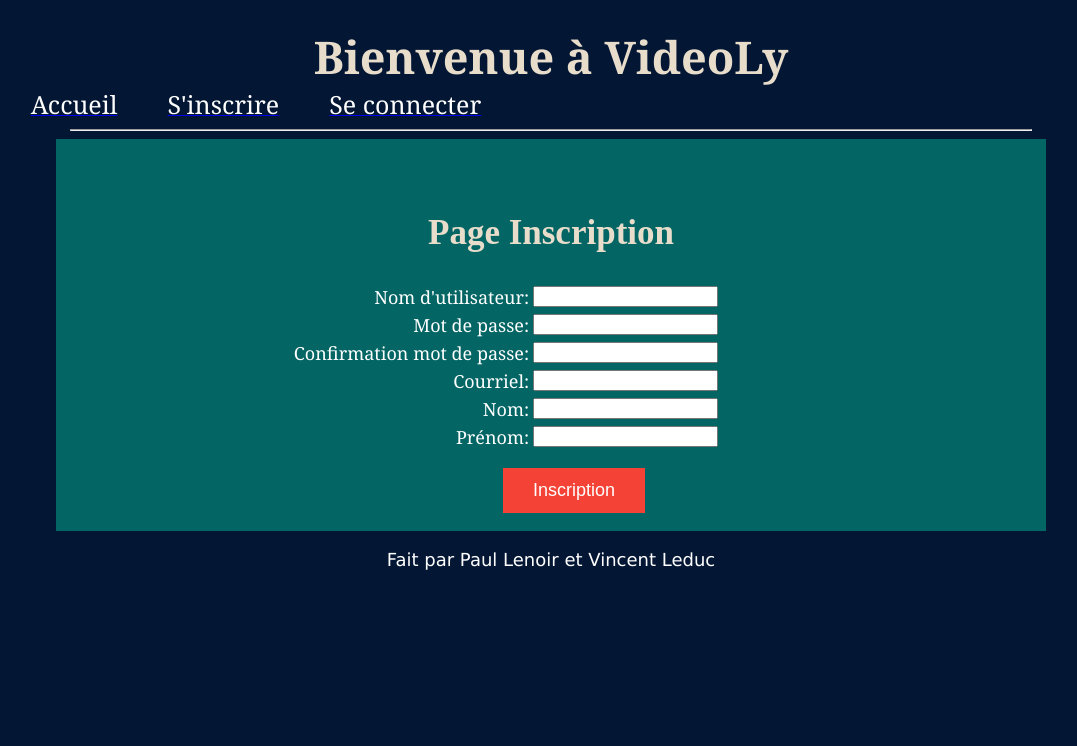
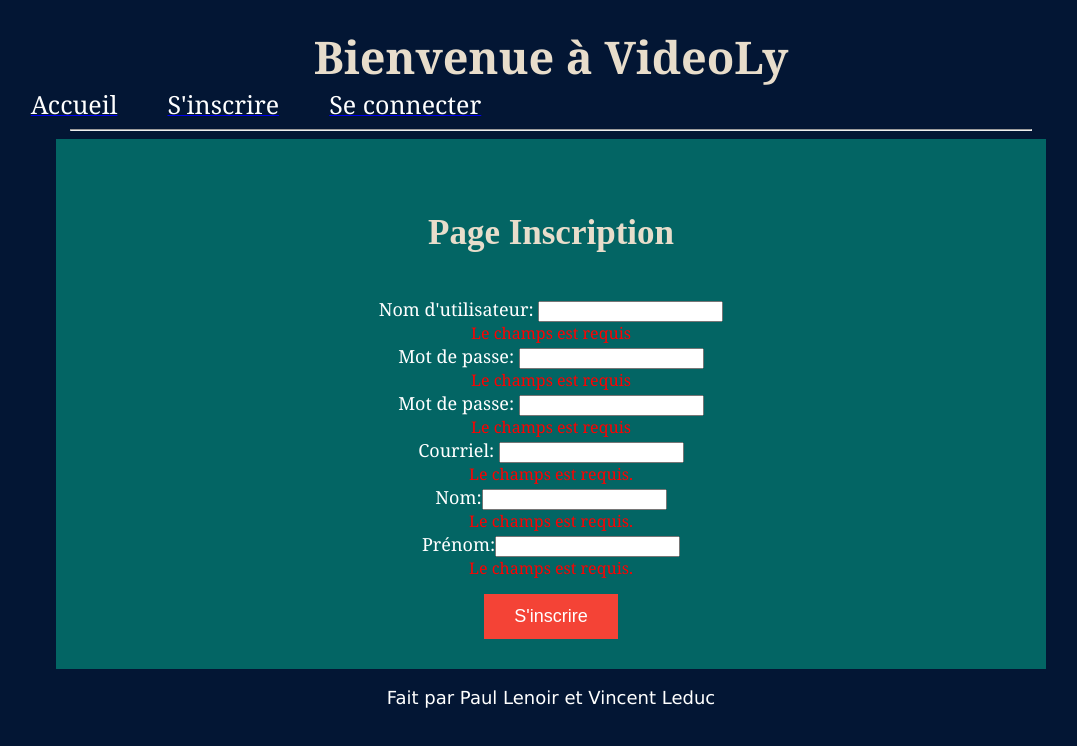
Before and after one commit to paullenoir/TP2-part-2, a Vue app: page /signup in a window 1280 px wide. Shown: the top 746 px of the page, without its empty margins (89-1166 px from the left). Built offline with nearby package versions, Linux system fonts and the light colour scheme.

Commit message:
validation sign up

```diff
--- a/src/App.vue
+++ b/src/App.vue
@@ -245,7 +245,7 @@
   }
 
                                       /* SIGN UP */ /* LOG IN */
-  #inscriptionPage, #connectionSection{
+  #inscriptionPage, #connectionSection, #inscriptionSection{
     background-color: rgb(3,101,100);
     padding: 15px;
     width:75%;
@@ -275,13 +275,13 @@
   }
 
                               /* LOG IN */
-  #connectionSection label{
+  #connectionSection label, #inscriptionSection label{
     color: white;
     font-family: Cambria, Cochin, Georgia, Times, 'Times New Roman', serif;
     font-size: 18px;
   }
 
-  #connectionSection .error{
+  #connectionSection .error, #inscriptionSection .error{
     color:red;
     font-size: 16px;
     font-family: Cambria, Cochin, Georgia, Times, 'Times New Roman', serif;
--- a/src/views/SignUp.vue
+++ b/src/views/SignUp.vue
@@ -1,122 +1,87 @@
 <template>
     <div id="inscriptionPage">
         <h2>Page Inscription</h2>
-        <form id="app" @submit="onSubmit" novalidate="true">
-            <p v-if="errors.length">
-                <b>Veuillez corriger ces erreur(s):</b>
-                <ul>
-                    <li v-for="error in errors" :key="error.id" style="color:red">{{ error }}</li>
-                </ul>
-            </p>
-            <p v-if="inscription">
-                Inscription réussie
-            </p>
-            <table id="sectionFormulaireInscription">
-                <tr>
-                    <td><label for="userName">Nom d'utilisateur: </label></td>
-                    <td><input id="userName" v-model="userName" type="text" name="userName"></td>
-                </tr>
-                <tr>
-                    <td><label for="password">Mot de passe: </label></td>
-                    <td><input id="password" v-model="password" type="text" name="password"></td>
-                </tr>
-                <tr>
-                    <td><label for="passwordConfirmed">Confirmation mot de passe: </label></td>
-                    <td><input id="passwordConfirmed" v-model="passwordConfirmed" type="text" name="passwordConfirmed"></td>
-                </tr>
-                <tr>
-                    <td><label for="mail">Courriel: </label></td>
-                    <td><input id="mail" v-model="mail" type="text" name="mail"></td>
-                </tr>
-                <tr>
-                    <td><label for="firstName">Nom: </label></td>
-                    <td><input id="firstName" v-model="firstName" type="text" name="firstName"></td>
-                </tr>
-                <tr>
-                    <td><label for="lastName"> Prénom: </label></td>
-                    <td><input id="lastName" v-model="lastName" type="text" name="lastName"></td>
-                </tr>
-                <tr>
-                    <td colspan="2"><input id="lien" type="submit" value="Inscription"> </td>
-                </tr>
-            </table>
-        </form>
+        <div id="inscriptionSection">
+            <div class="form-group" :class="{ 'form-group--error': $v.userName.$error }">
+                <label class="form__label">Nom d'utilisateur: </label>
+                <input class="form__input" v-model.trim="$v.userName.$model"/>
+                <div class="error" v-if="!$v.userName.required">Le champs est requis</div>
+                <div class="error" v-if="!$v.userName.minLength">Nom d'utilisateur doit avoir plus de {{$v.userName.$params.minLength.min}} lettres.</div>
+                <div class="error" v-if="!$v.userName.maxLength">Nom d'utilisateur doit avoir moins de {{$v.userName.$params.maxLength.max}} lettres.</div>
+
+            </div>
+
+            <div class="form-group" :class="{ 'form-group--error': $v.password.$error }">
+                <label class="form__label">Mot de passe: </label>
+                <input class="form__input" v-model.trim="$v.password.$model"/>
+            </div>
+            <div class="error" v-if="!$v.password.required">Le champs est requis</div>
+            <div class="error" v-if="!$v.password.maxLength">Nom mot de passe doit avoir moins de {{$v.password.$params.maxLength.max}} lettres.</div>
+
+            <div class="form-group" :class="{ 'form-group--error': $v.passwordConfirm.$error }">
+                <label class="form__label">Mot de passe: </label>
+                <input class="form__input" v-model.trim="$v.passwordConfirm.$model"/>
+            </div>
+            <div class="error" v-if="!$v.passwordConfirm.required">Le champs est requis</div>
+            <div class="error" v-if="!$v.passwordConfirm.maxLength">Le mot de passe doit avoir moins de {{$v.passwordConfirm.$params.maxLength.max}} lettres.</div>
+
+            <div class="form-group" :class="{ 'form-group--error': $v.email.$error }">
+                <label class="form__label">Courriel: </label>
+                <input class="form__input" v-model.trim="$v.email.$model"/>
+            </div>
+            <div class="error" v-if="!$v.email.required">Le champs est requis.</div>
+            <div class="error" v-if="!$v.email.email">Ceci n'est pas un mail valide.</div>
+
+            <div class="form-group" :class="{ 'form-group--error': $v.firstName.$error }">
+                <label class="form__label">Nom:</label>
+                <input class="form__input" v-model.trim="$v.firstName.$model"/>
+            </div>
+            <div class="error" v-if="!$v.firstName.required">Le champs est requis.</div>
+            <div class="error" v-if="!$v.firstName.maxLength">Le nom doit avoir moins de {{$v.firstName.$params.maxLength.max}} lettres.</div>
+
+            <div class="form-group" :class="{ 'form-group--error': $v.lastName.$error }">
+                <label class="form__label">Prénom:</label>
+                <input class="form__input" v-model.trim="$v.lastName.$model"/>
+            </div>
+            <div class="error" v-if="!$v.lastName.required">Le champs est requis.</div>
+            <div class="error" v-if="!$v.lastName.maxLength">Le prénom doit avoir moins de {{$v.lastName.$params.maxLength.max}} lettres.</div>
+
+            <button id="lien" class="button" type="submit" :disabled="submitStatus === 'PENDING'">S'inscrire</button>
+            <p class="typo__p" v-if="submitStatus === 'OK'">Vous êtes inscrit</p>
+            <p class="typo__p" v-if="submitStatus === 'ERROR'">Slp, remplir le champs correctement</p>
+            <p class="typo__p" v-if="submitStatus === 'PENDING'">Envoi...</p>
+        </div>
     </div>
 </template>
 
 <script>
-    import axios from 'axios'
-
+    import {required, minLength, maxLength, email} from 'vuelidate/lib/validators'
     export default {
-        data(){
-            return{
-                errors: [],
-                userName: null,
-                password: null,
-                passwordConfirmed: null,
-                mail: null,
-                firstName: null,
-                lastName: null,
-                inscription: false
-            }
-        },
-        methods:{
-            onSubmit: function (e) {
-                if (this.userName && this.password && this.passwordConfirmed && this.mail && this.firstName && this.lastName) {
-                    axios.post('http://radiant-plains-67953.herokuapp.com/api/users',{ body: this.data})
-                    return true;
-                }
-
-                this.errors = [];
-
-                if (!this.userName) {
-                    this.errors.push('Nom d\'utilisateur manquant.');
-                }
-                if (this.userName.length < 3) {
-                    this.errors.push('Nom d\'utilisateur trop court.');
-                }
-                if (this.userName.length > 50) {
-                    this.errors.push('Nom d\'utilisateur trop long.');
-                }
-                if (!this.password) {
-                    this.errors.push('Mot de passe manquant.');
-                }
-                if (this.password.length > 50) {
-                    this.errors.push('Mot de passe trop long.');
-                }
-                if (!this.passwordConfirmed) {
-                    this.errors.push('Confirmation mot de passe manquant.');
-                }
-                if (this.passwordConfirmed.length > 50) {
-                    this.errors.push('Confirmation mot de passe trop long.');
-                }
-                if (!this.mail) {
-                    this.errors.push('Courriel manquant.');
-                }
-                else if (this.mail.length > 50) {
-                    this.errors.push('Courriel trop long.');
-                }
-                else if (!this.validEmail(this.mail)) {
-                    this.errors.push('Courriel non valide.');
-                }
-                if (!this.firstName) {
-                    this.errors.push('Nom manquant.');
-                }
-                if (this.firstName.length > 50) {
-                    this.errors.push('Nom trop long.');
-                }
-                if (!this.lastName) {
-                    this.errors.push('Prénom manquant.');
-                }
-                if (this.lastName.length > 50) {
-                    this.errors.push('Prénom trop long.');
-                }
-
-                e.preventDefault();
+        validations: {
+            userName: {
+                required,
+                minLength: minLength(3),
+                maxLength: maxLength(50)
             },
-            validEmail: function (email) {
-                var re = /^(([^<>()[\]\\.,;:\s@"]+(\.[^<>()[\]\\.,;:\s@"]+)*)|(".+"))@((\[[0-9]{1,3}\.[0-9]{1,3}\.[0-9]{1,3}\.[0-9]{1,3}\])|(([a-zA-Z\-0-9]+\.)+[a-zA-Z]{2,}))$/
-                return re.test(email);
+            password: {
+                required,
+                maxLength: maxLength(50)
+            },
+            passwordConfirm: {
+                required,
+                maxLength: maxLength(50)
+            },
+            email:{
+                required,
+                email
+            },
+            firstName:{
+                required,
+                maxLength: maxLength(50)
+            },
+            lastName:{
+                required,
+                maxLength: maxLength(50)
             }
         }
     }
```
